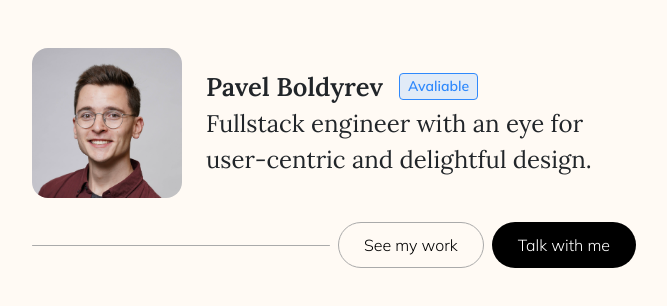
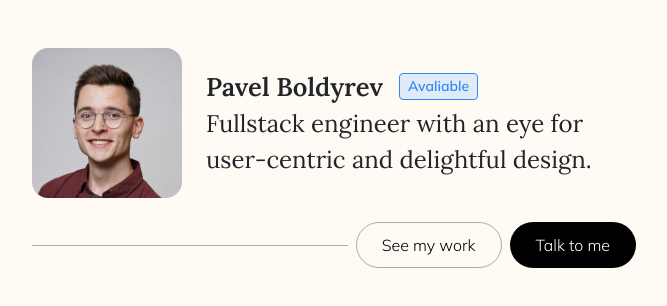
Before and after one commit to pboldyrev/personal, a React (Create React App) app in the folder personal/: page / in a window 1280 px wide. Shown: the top 306 px of the page, without its empty margins (306-973 px from the left). Built offline with nearby package versions, Linux system fonts and the light colour scheme.

Commit message:
Typo fix in CTA

```diff
--- a/personal/src/constants/strings.ts
+++ b/personal/src/constants/strings.ts
@@ -2,7 +2,7 @@ export const INTRODUCTION = {
   TITLE: "Pavel Boldyrev",
   SUBTITLE:
     "Fullstack engineer with an eye for user-centric and delightful design.",
-  PRIMARY_CTA: "Talk with me",
+  PRIMARY_CTA: "Talk to me",
   SECONDARY_CTA: "See my work",
   TAG: "Avaliable",
 };
```
